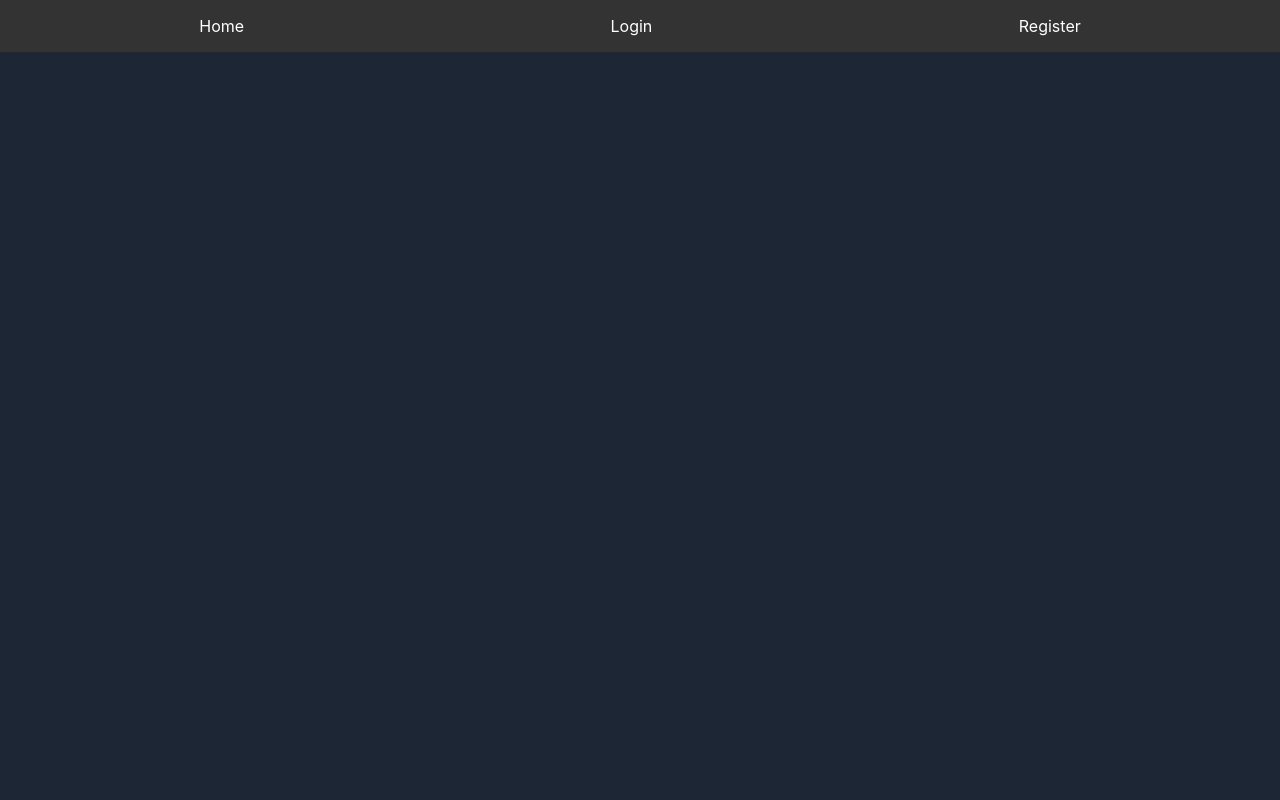
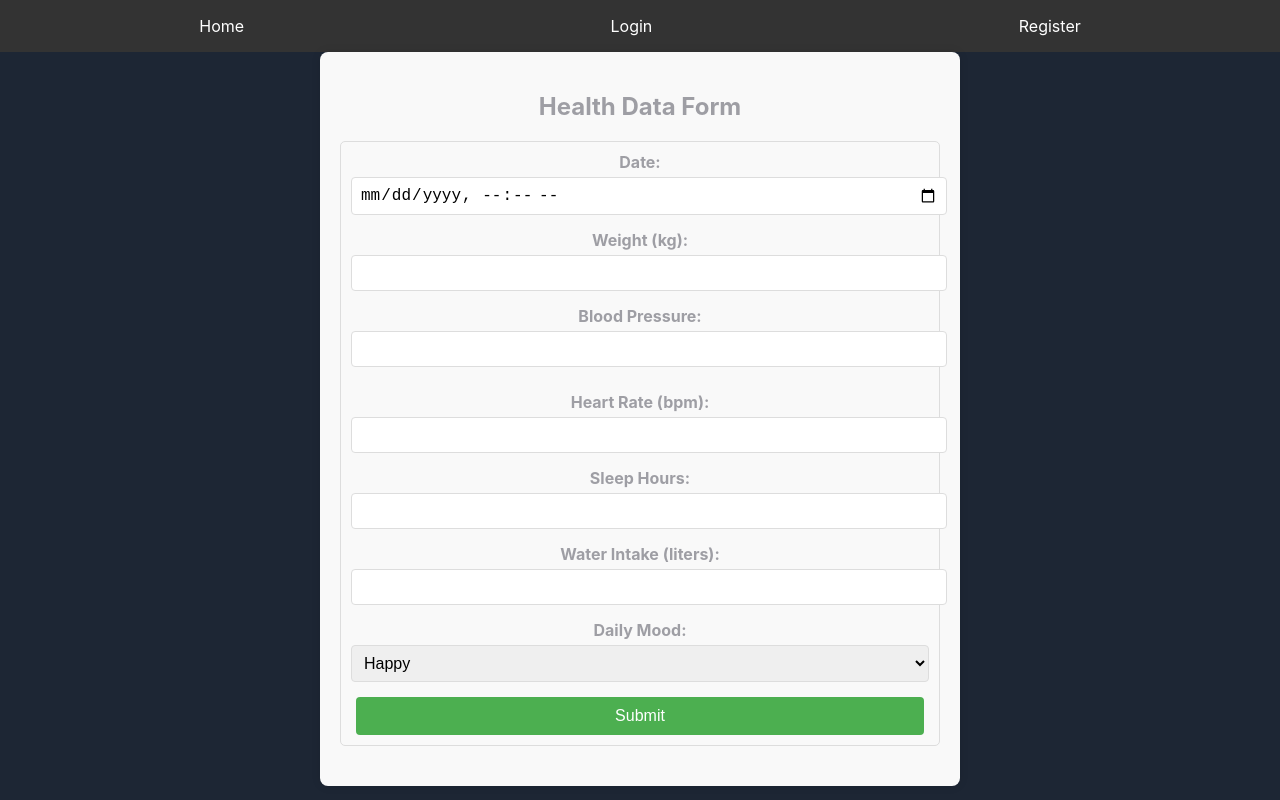
Before and after one commit to lkadriu/Wellness360, a React (Create React App) app: page /health-data in a window 1280 px wide. Before the commit this address had no page. Built offline with nearby package versions, Linux system fonts and the light colour scheme.

Commit message:
Daily Data

```diff
--- a/src/App.js
+++ b/src/App.js
@@ -15,6 +15,8 @@ import RegisterActivity from './pages/RegisterActivity';
 import ViewActivities from './pages/ViewActivities';
 import FoodInformations from './pages/FoodInformations';
 import Workouts from './pages/Workouts';
+import HealthDataForm from './pages/HealthDataForm'
+import HealthDataList from './pages/HealthDataList'
 
 const App = () => {
   return (
@@ -30,6 +32,8 @@ const App = () => {
             <Route path="/register-activity" element={<PrivateRoute element={<RegisterActivity />} />} />
             <Route path="/your-activities" element={<PrivateRoute element={<ViewActivities />} />} />
             <Route path="/food-informations" element={<FoodInformations element={<FoodInformations />} />} />
+            <Route path="/health-data" element={<HealthDataForm element={<HealthDataForm />} />} />
+            <Route path="/health-view" element={<HealthDataList element={<HealthDataList />} />} />
             <Route path="/doctors-advices" element={<PrivateRoute element={<DoctorsAdvices />} />} />
             <Route path="/admin-dashboard" element={<AdminRoute element={<AdminDashboard />} />} />
 
--- a/src/components/Navbar.js
+++ b/src/components/Navbar.js
@@ -19,6 +19,8 @@ const Navbar = () => {
             <li className="navbar-item"><Link to="/calories">Calories</Link></li>
             <li className="navbar-item"><Link to="/your-activities">Your Runs</Link></li>
             <li className="navbar-item"><Link to="/food-informations">Food Informations</Link></li>
+            <li className="navbar-item"><Link to="/health-data">Health Data</Link></li>
+            <li className="navbar-item"><Link to="/health-view"> Your Health Data</Link></li>
             <li className="navbar-item"><Link to="/doctors-advices">Doctors Advices</Link></li>
             <li className="navbar-item">
               <button className="logout-button" onClick={logout}>Logout</button>
--- /dev/null
+++ b/src/pages/HealthDataForm.css
@@ -0,0 +1,51 @@
+.health-data-form {
+    padding: 20px;
+    max-width: 600px;
+    margin: auto;
+    background-color: #f9f9f9;
+    border-radius: 8px;
+    box-shadow: 0px 0px 10px rgba(0, 0, 0, 0.1);
+}
+
+.health-data-form h2 {
+    text-align: center;
+    margin-bottom: 20px;
+}
+
+.health-data-form form {
+    display: flex;
+    flex-direction: column;
+}
+
+.health-data-form div {
+    margin-bottom: 15px;
+}
+
+.health-data-form label {
+    margin-bottom: 5px;
+    font-weight: bold;
+}
+
+.health-data-form input,
+.health-data-form select {
+    padding: 8px;
+    font-size: 1rem;
+    width: 100%;
+    border: 1px solid #ddd;
+    border-radius: 4px;
+}
+
+.health-data-form button {
+    padding: 10px;
+    font-size: 1rem;
+    cursor: pointer;
+    background-color: #4CAF50;
+    color: white;
+    border: none;
+    border-radius: 4px;
+    transition: background-color 0.3s;
+}
+
+.health-data-form button:hover {
+    background-color: #45a049;
+}
--- /dev/null
+++ b/src/pages/HealthDataForm.js
@@ -0,0 +1,104 @@
+import React, { useState } from 'react';
+import './HealthDataForm.css';
+
+const HealthDataForm = () => {
+    const userId = "user123"; // Zëvendësoje me ID-në e saktë të përdoruesit
+
+    const [formData, setFormData] = useState({
+        date: '',
+        weight: '',
+        bloodPressure: '',
+        heartRate: '',
+        sleepHours: '',
+        waterIntake: '',
+        dailyMood: 'Happy',
+    });
+
+    const handleChange = (e) => {
+        setFormData({
+            ...formData,
+            [e.target.name]: e.target.value,
+        });
+    };
+
+    const handleSubmit = async (e) => {
+        e.preventDefault();
+
+        const healthData = {
+            ...formData,
+            userId: userId
+        };
+
+        try {
+            const response = await fetch('http://localhost:5004/api/HealthData', {
+                method: 'POST',
+                headers: {
+                    'Content-Type': 'application/json',
+                },
+                body: JSON.stringify(healthData),
+            });
+
+            if (response.ok) {
+                console.log('Data submitted successfully');
+                setFormData({
+                    date: '',
+                    weight: '',
+                    bloodPressure: '',
+                    heartRate: '',
+                    sleepHours: '',
+                    waterIntake: '',
+                    dailyMood: 'Happy',
+                });
+            } else {
+                console.error('Error submitting data');
+            }
+        } catch (error) {
+            console.error('Error submitting data:', error);
+        }
+    };
+
+    return (
+        <div className="health-data-form">
+            <h2>Health Data Form</h2>
+            <form onSubmit={handleSubmit}>
+                <div>
+                    <label>Date:</label>
+                    <input type="datetime-local" name="date" value={formData.date} onChange={handleChange} required />
+                </div>
+                <div>
+                    <label>Weight (kg):</label>
+                    <input type="number" name="weight" value={formData.weight} onChange={handleChange} required />
+                </div>
+                <div>
+                    <label>Blood Pressure:</label>
+                    <input type="text" name="bloodPressure" value={formData.bloodPressure} onChange={handleChange} required />
+                </div>
+                <div>
+                    <label>Heart Rate (bpm):</label>
+                    <input type="number" name="heartRate" value={formData.heartRate} onChange={handleChange} required />
+                </div>
+                <div>
+                    <label>Sleep Hours:</label>
+                    <input type="number" name="sleepHours" value={formData.sleepHours} onChange={handleChange} required />
+                </div>
+                <div>
+                    <label>Water Intake (liters):</label>
+                    <input type="number" name="waterIntake" value={formData.waterIntake} onChange={handleChange} required />
+                </div>
+                <div>
+                    <label htmlFor="dailyMood">Daily Mood:</label>
+                    <select name="dailyMood" value={formData.dailyMood} onChange={handleChange}>
+                        <option value="Happy">Happy</option>
+                        <option value="Sad">Sad</option>
+                        <option value="Neutral">Neutral</option>
+                        <option value="Stressed">Stressed</option>
+                        <option value="Excited">Excited</option>
+                    </select>
+                </div>
+                <button type="submit">Submit</button>
+            </form>
+        </div>
+    );
+};
+
+export default HealthDataForm;
--- /dev/null
+++ b/src/pages/HealthDataList.css
@@ -0,0 +1,38 @@
+.health-data-list {
+    padding: 20px;
+    max-width: 800px;
+    margin: auto;
+    background-color: #f9f9f9;
+    border-radius: 8px;
+    box-shadow: 0px 0px 10px rgba(0, 0, 0, 0.1);
+}
+
+.health-data-list h2 {
+    text-align: center;
+    margin-bottom: 20px;
+}
+
+.health-data-list table {
+    width: 100%;
+    border-collapse: collapse;
+}
+
+.health-data-list th,
+.health-data-list td {
+    border: 1px solid #ddd;
+    padding: 8px;
+    text-align: center;
+}
+
+.health-data-list th {
+    background-color: #f2f2f2;
+    font-weight: bold;
+}
+
+.health-data-list tr:nth-child(even) {
+    background-color: #f9f9f9;
+}
+
+.health-data-list tr:hover {
+    background-color: #ddd;
+}
--- /dev/null
+++ b/src/pages/HealthDataList.js
@@ -0,0 +1,70 @@
+import React, { useEffect, useState } from 'react';
+import './HealthDataList.css';
+
+const HealthDataList = () => {
+    const userId = "user123"; // Përdorni ID-në e saktë të përdoruesit këtu
+    const [healthDataList, setHealthDataList] = useState([]);
+
+    useEffect(() => {
+        const fetchHealthData = async () => {
+            try {
+                const response = await fetch(`http://localhost:5004/api/HealthData/${userId}`);
+                if (response.ok) {
+                    const data = await response.json();
+                    console.log('Fetched health data:', data); // Log të dhënat për kontroll
+                    setHealthDataList(data);
+                } else {
+                    console.error('Failed to fetch health data');
+                }
+            } catch (error) {
+                console.error('Error fetching health data:', error);
+            }
+        };
+
+        fetchHealthData();
+    }, [userId]);
+
+    // Funksioni për formatimin e datës
+    const formatDate = (dateString) => {
+        const date = new Date(dateString);
+        return date.toLocaleDateString('en-US', {
+            year: 'numeric',
+            month: '2-digit',
+            day: '2-digit'
+        });
+    };
+
+    return (
+        <div className="health-data-list">
+            <h2>Your Health Data</h2>
+            <table>
+                <thead>
+                    <tr>
+                        <th>Date</th>
+                        <th>Weight (kg)</th>
+                        <th>Blood Pressure</th>
+                        <th>Heart Rate (bpm)</th>
+                        <th>Sleep Hours</th>
+                        <th>Water Intake (liters)</th>
+                        <th>Daily Mood</th>
+                    </tr>
+                </thead>
+                <tbody>
+                    {healthDataList.map((data) => (
+                        <tr key={data.id}> {/* Supozoni që `id` është një fushë unike */}
+                            <td>{formatDate(data.date)}</td> {/* Formatoni datën */}
+                            <td>{data.weight}</td>
+                            <td>{data.bloodPressure}</td>
+                            <td>{data.heartRate}</td>
+                            <td>{data.sleepHours}</td>
+                            <td>{data.waterIntake}</td>
+                            <td>{data.dailyMood}</td>
+                        </tr>
+                    ))}
+                </tbody>
+            </table>
+        </div>
+    );
+};
+
+export default HealthDataList;
```
